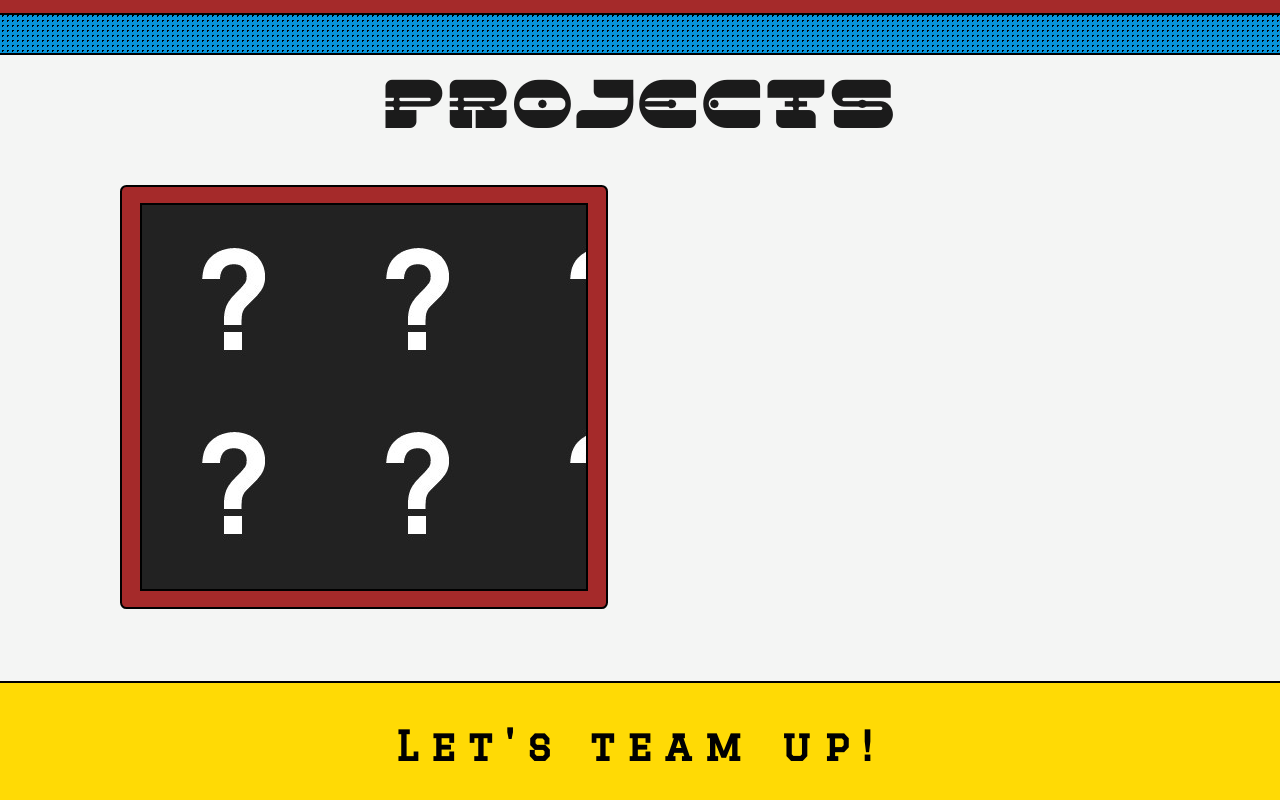
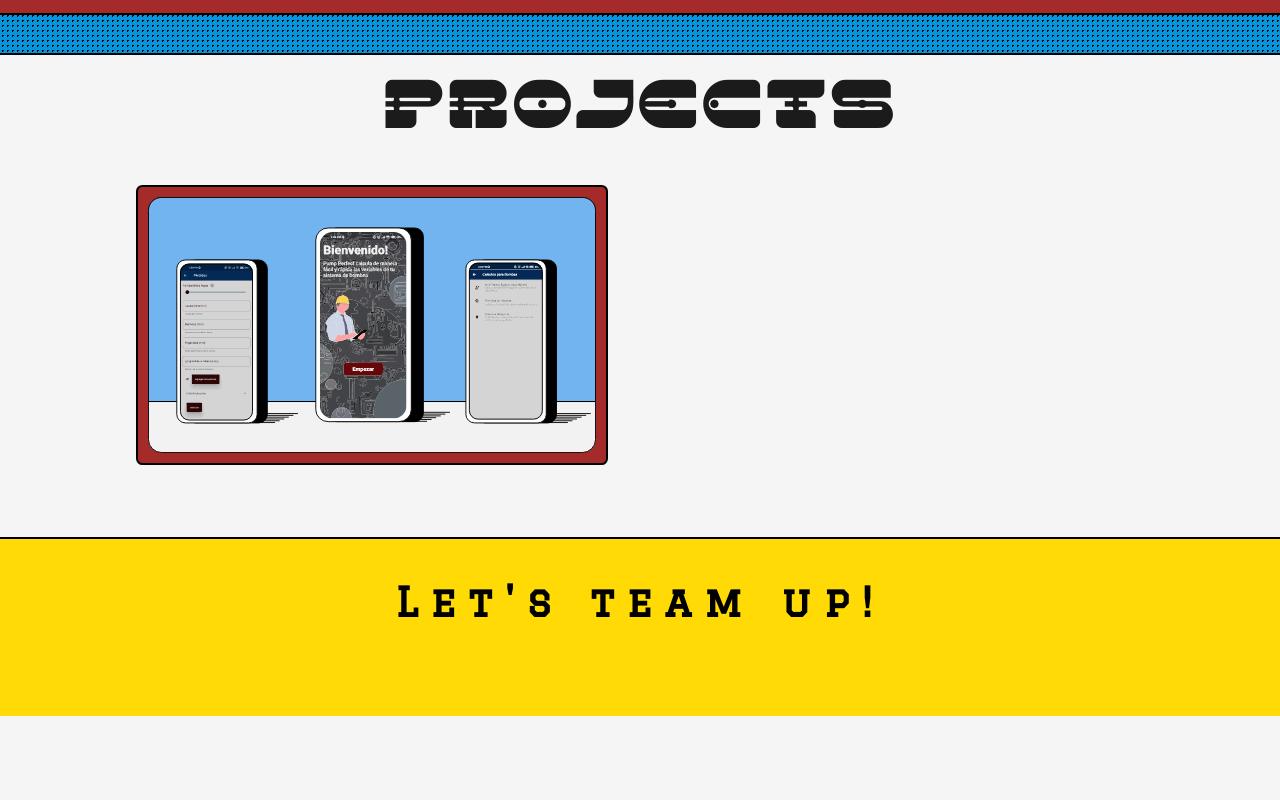
Before and after one commit to rikardi0/web_portfolio, a React (Create React App) app: page / in a window 1280 px wide. Shown: the part 1406-2206 px from the top of the page. After the commit the page ends 2122 px from the top, so only its background shows below. Built offline with nearby package versions, Linux system fonts and the light colour scheme; the HTML template or start-up script is replaced by a standard one; a web font is replaced by a local one.

Commit message:
Svg agregado a section proyectos

```diff
--- a/src/components/sections/projects/Projects.css
+++ b/src/components/sections/projects/Projects.css
@@ -17,21 +17,12 @@
   display: flex;
   justify-content: center;
   align-items: center;
-  width: 220px;
-  height: 220px;
+  width: 250px;
+  height: 150px;
   padding: 1px;
   background-color: brown;
   border-radius: 0.5vw;
   border: 0.2vw solid black;
-}
-
-.project-container {
-  width: 200px;
-
-  height: 200px;
-  background-color: rgb(255, 255, 255);
-  border: 0.2vw solid black;
-  transition: 0.25s all;
 }
 
 @media only screen and (min-width: 700px) {
@@ -41,12 +32,11 @@
     grid-template-columns: 1fr 1fr;
     display: grid;
   }
-  .project-container:hover {
-    border-radius: 0.5vw;
-    transform: scale(0.95);
-  }
+
   .project-border {
-    padding: 18px;
+    padding: 10px;
+    width: 35vw;
+    height: 20vw;
   }
   #project-title {
     margin-bottom: 10vh;
@@ -55,10 +45,6 @@
 @media only screen and (min-width: 900px) {
   .project-border {
     width: 35vw;
-    height: 30vw;
-  }
-  .project-container {
-    width: 35vw;
-    height: 30vw;
+    height: 20vw;
   }
 }
--- a/src/components/sections/res/strings/list.js
+++ b/src/components/sections/res/strings/list.js
@@ -1,10 +1,25 @@
-import Images from "../images/index";
+import PermisosTrabajo from "../svg/PermisosTrabajo";
+import PumpPerfect from "../svg/PumpPerfect";
 
 const projectContent = {
   spanish: {
     projectList: [
       {
-        path: Images.close_tab,
+        path: <PermisosTrabajo />,
+        slideImg: [
+          {
+            url: "https://images.unsplash.com/photo-1509721434272-b79147e0e708?ixlib=rb-1.2.1&ixid=eyJhcHBfaWQiOjEyMDd9&auto=format&fit=crop&w=1500&q=80",
+          },
+          {
+            url: "https://images.unsplash.com/photo-1506710507565-203b9f24669b?ixlib=rb-1.2.1&ixid=eyJhcHBfaWQiOjEyMDd9&auto=format&fit=crop&w=1536&q=80",
+          },
+        ],
+        title: "PIPIPI ",
+        description: "Lo mejor de lo mejor",
+        technologies: ["a", "b", "c"],
+      },
+      {
+        path: <PermisosTrabajo />,
         slideImg: [
           {
             url: "https://images.unsplash.com/photo-1509721434272-b79147e0e708?ixlib=rb-1.2.1&ixid=eyJhcHBfaWQiOjEyMDd9&auto=format&fit=crop&w=1500&q=80",
@@ -22,7 +37,7 @@ const projectContent = {
   english: {
     projectList: [
       {
-        path: Images.close_tab,
+        path: <PumpPerfect />,
         slideImg: [
           {
             url: "https://images.unsplash.com/photo-1509721434272-b79147e0e708?ixlib=rb-1.2.1&ixid=eyJhcHBfaWQiOjEyMDd9&auto=format&fit=crop&w=1500&q=80",
--- /dev/null
+++ b/src/components/sections/res/svg/PermisosTrabajo.js
@@ -0,0 +1,10 @@
+import React from "react";
+import img from "../svg/trabajo_permisos.svg";
+
+function PermisosTrabajo() {
+  return (
+    <img className="svg-projects" src={img} alt={"imagen de proyectos"}></img>
+  );
+}
+
+export default PermisosTrabajo;
--- /dev/null
+++ b/src/components/sections/res/svg/PumpPerfect.js
@@ -0,0 +1,11 @@
+import React from "react";
+import img from "../svg/pump_perfect.svg";
+import "./Svg.css";
+
+function PumpPerfect() {
+  return (
+    <img className="svg-projects" src={img} alt={"imagen de proyectos"}></img>
+  );
+}
+
+export default PumpPerfect;
--- a/src/components/sections/res/svg/Svg.css
+++ b/src/components/sections/res/svg/Svg.css
@@ -137,3 +137,24 @@
     padding-inline: 1.5vw;
   }
 }
+
+.svg-projects:hover {
+  scale: 0.98;
+  transition: 0.25s all;
+}
+.svg-projects {
+  width: 235px;
+  height: 135px;
+}
+@media only screen and (min-width: 700px) {
+  .svg-projects {
+    width: 35vw;
+    height: 20vw;
+  }
+}
+@media only screen and (min-width: 900px) {
+  .svg-projects {
+    width: 35vw;
+    height: 20vw;
+  }
+}
--- a/src/components/ui/GridElement.js
+++ b/src/components/ui/GridElement.js
@@ -53,12 +53,7 @@ function GridElement(props) {
           style={{ backgroundColor: color }}
           className="project-border"
         >
-          <section
-            style={{
-              backgroundImage: `url(${path_img})`,
-            }}
-            className="project-container"
-          ></section>
+          {path_img}
         </div>
       </Jump>
 
```
Also changed, not shown: src/components/sections/res/svg/pump_perfect.svg (added), src/components/sections/res/svg/trabajo_permisos.svg (added).
